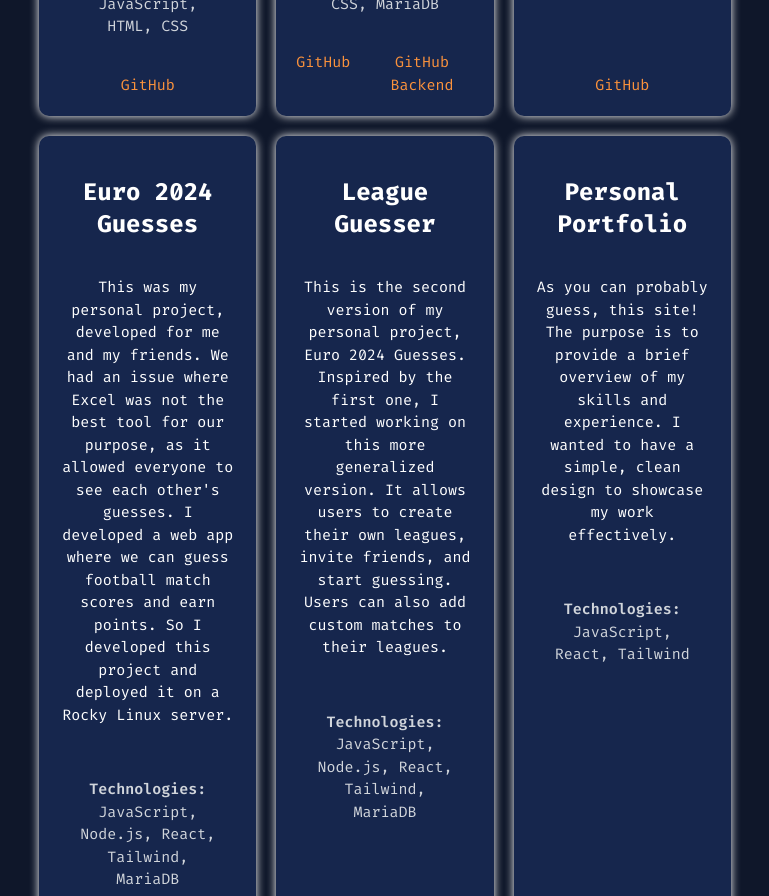
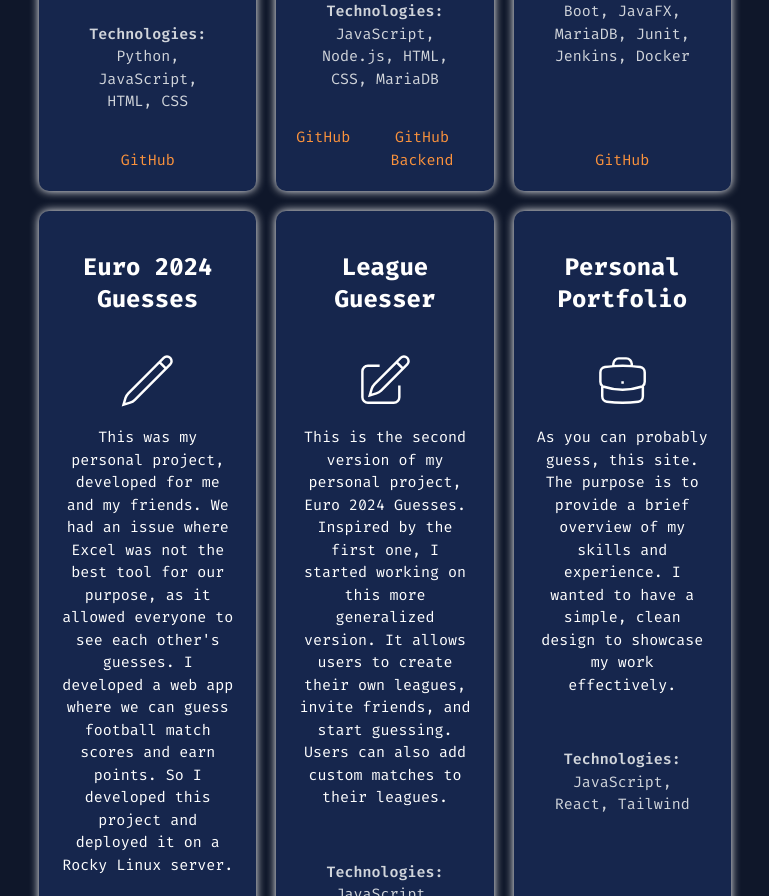
Before and after one commit to jonnekoi/Personal-Portfolio, a React (Vite) app: page / in a window 1280 px wide. Shown: the part 3280-4176 px from the top of the page, without its empty margins (255-1024 px from the left). Built offline with nearby package versions, Linux system fonts and the light colour scheme.

Commit message:
added project icons

```diff
--- a/src/components/Projects.jsx
+++ b/src/components/Projects.jsx
@@ -5,12 +5,18 @@ const projects = [
     title: "Air Travellers Challenge",
     description: "This was the first coding project I was part of. This game has two versions, the first one worked with a terminal without a user interface and the second version had a UI. The idea of the game is to travel around the world with as low consumption as possible, answer questions on the way and earn points. Correct guesses earn you money to travel.",
     technologies: "Python, JavaScript, HTML, CSS",
+    icon: "<svg xmlns=\"http://www.w3.org/2000/svg\" fill=\"none\" viewBox=\"0 0 24 24\" strokeWidth={1.5} stroke=\"currentColor\" className=\"size-6\">\n" +
+        "  <path strokeLinecap=\"round\" strokeLinejoin=\"round\" d=\"m6.115 5.19.319 1.913A6 6 0 0 0 8.11 10.36L9.75 12l-.387.775c-.217.433-.132.956.21 1.298l1.348 1.348c.21.21.329.497.329.795v1.089c0 .426.24.815.622 1.006l.153.076c.433.217.956.132 1.298-.21l.723-.723a8.7 8.7 0 0 0 2.288-4.042 1.087 1.087 0 0 0-.358-1.099l-1.33-1.108c-.251-.21-.582-.299-.905-.245l-1.17.195a1.125 1.125 0 0 1-.98-.314l-.295-.295a1.125 1.125 0 0 1 0-1.591l.13-.132a1.125 1.125 0 0 1 1.3-.21l.603.302a.809.809 0 0 0 1.086-1.086L14.25 7.5l1.256-.837a4.5 4.5 0 0 0 1.528-1.732l.146-.292M6.115 5.19A9 9 0 1 0 17.18 4.64M6.115 5.19A8.965 8.965 0 0 1 12 3c1.929 0 3.716.607 5.18 1.64\" />\n" +
+        "</svg>\n",
     githublink: "https://github.com/jonnekoi/Ohjelmisto2_projekti/tree/main/Ohjelmisto1_projekti/Air-Travellers-Challengee"
   },
   {
     title: "Cake Factory",
     description: "This project was part of our web development studies. Our goal was to create an online shop for pastries with a dashboard for the owner to manage the site. I was responsible for the front-end development of the project, mainly on the dashboard. I also contributed to the back-end development with my team.",
     technologies: "JavaScript, Node.js, HTML, CSS, MariaDB",
+    icon: "<svg xmlns=\"http://www.w3.org/2000/svg\" fill=\"none\" viewBox=\"0 0 24 24\" strokeWidth={1.5} stroke=\"currentColor\" className=\"size-6\">\n" +
+        "  <path strokeLinecap=\"round\" strokeLinejoin=\"round\" d=\"M12 8.25v-1.5m0 1.5c-1.355 0-2.697.056-4.024.166C6.845 8.51 6 9.473 6 10.608v2.513m6-4.871c1.355 0 2.697.056 4.024.166C17.155 8.51 18 9.473 18 10.608v2.513M15 8.25v-1.5m-6 1.5v-1.5m12 9.75-1.5.75a3.354 3.354 0 0 1-3 0 3.354 3.354 0 0 0-3 0 3.354 3.354 0 0 1-3 0 3.354 3.354 0 0 0-3 0 3.354 3.354 0 0 1-3 0L3 16.5m15-3.379a48.474 48.474 0 0 0-6-.371c-2.032 0-4.034.126-6 .371m12 0c.39.049.777.102 1.163.16 1.07.16 1.837 1.094 1.837 2.175v5.169c0 .621-.504 1.125-1.125 1.125H4.125A1.125 1.125 0 0 1 3 20.625v-5.17c0-1.08.768-2.014 1.837-2.174A47.78 47.78 0 0 1 6 13.12M12.265 3.11a.375.375 0 1 1-.53 0L12 2.845l.265.265Zm-3 0a.375.375 0 1 1-.53 0L9 2.845l.265.265Zm6 0a.375.375 0 1 1-.53 0L15 2.845l.265.265Z\" />\n" +
+        "</svg>\n",
     githublink: "https://github.com/jonnekoi/Cake-Factory",
     servergithublink: "https://github.com/hinmiro/CakeFactoryBackend"
   },
@@ -18,12 +24,18 @@ const projects = [
     title: "Inventory Management System",
     description: "We created a simple inventory management system. The main focus of this project was not just the final product, but also learning agile methodologies, project management, testing and documentation. In summary, this was more about understanding the whole lifecycle of a software product.",
     technologies: "Java, Spring Boot, JavaFX, MariaDB, Junit, Jenkins, Docker",
+    icon: "<svg xmlns=\"http://www.w3.org/2000/svg\" fill=\"none\" viewBox=\"0 0 24 24\" strokeWidth={1.5} stroke=\"currentColor\" className=\"size-3\">\n" +
+        "  <path strokeLinecap=\"round\" strokeLinejoin=\"round\" d=\"m7.875 14.25 1.214 1.942a2.25 2.25 0 0 0 1.908 1.058h2.006c.776 0 1.497-.4 1.908-1.058l1.214-1.942M2.41 9h4.636a2.25 2.25 0 0 1 1.872 1.002l.164.246a2.25 2.25 0 0 0 1.872 1.002h2.092a2.25 2.25 0 0 0 1.872-1.002l.164-.246A2.25 2.25 0 0 1 16.954 9h4.636M2.41 9a2.25 2.25 0 0 0-.16.832V12a2.25 2.25 0 0 0 2.25 2.25h15A2.25 2.25 0 0 0 21.75 12V9.832c0-.287-.055-.57-.16-.832M2.41 9a2.25 2.25 0 0 1 .382-.632l3.285-3.832a2.25 2.25 0 0 1 1.708-.786h8.43c.657 0 1.281.287 1.709.786l3.284 3.832c.163.19.291.404.382.632M4.5 20.25h15A2.25 2.25 0 0 0 21.75 18v-2.625c0-.621-.504-1.125-1.125-1.125H3.375c-.621 0-1.125.504-1.125 1.125V18a2.25 2.25 0 0 0 2.25 2.25Z\" />\n" +
+        "</svg>\n",
     githublink: "https://github.com/Jafestro/Inventory-Management-Sys"
   },
   {
     title: "Euro 2024 Guesses",
     description: "This was my personal project, developed for me and my friends. We had an issue where Excel was not the best tool for our purpose, as it allowed everyone to see each other's guesses. I developed a web app where we can guess football match scores and earn points. So I developed this project and deployed it on a Rocky Linux server.",
     technologies: "JavaScript, Node.js, React, Tailwind, MariaDB",
+    icon: "<svg xmlns=\"http://www.w3.org/2000/svg\" fill=\"none\" viewBox=\"0 0 24 24\" strokeWidth={1.5} stroke=\"currentColor\" className=\"size-6\">\n" +
+        "  <path strokeLinecap=\"round\" strokeLinejoin=\"round\" d=\"m16.862 4.487 1.687-1.688a1.875 1.875 0 1 1 2.652 2.652L6.832 19.82a4.5 4.5 0 0 1-1.897 1.13l-2.685.8.8-2.685a4.5 4.5 0 0 1 1.13-1.897L16.863 4.487Zm0 0L19.5 7.125\" />\n" +
+        "</svg>\n",
     githublink: "https://github.com/jonnekoi/euro2024Front",
     servergithublink: "https://github.com/jonnekoi/euro2024"
   },
@@ -31,13 +43,19 @@ const projects = [
     title: "League Guesser",
     description: "This is the second version of my personal project, Euro 2024 Guesses. Inspired by the first one, I started working on this more generalized version. It allows users to create their own leagues, invite friends, and start guessing. Users can also add custom matches to their leagues.",
     technologies: "JavaScript, Node.js, React, Tailwind, MariaDB",
+    icon: "<svg xmlns=\"http://www.w3.org/2000/svg\" fill=\"none\" viewBox=\"0 0 24 24\" strokeWidth={1.5} stroke=\"currentColor\" className=\"size-6\">\n" +
+        "  <path strokeLinecap=\"round\" strokeLinejoin=\"round\" d=\"m16.862 4.487 1.687-1.688a1.875 1.875 0 1 1 2.652 2.652L10.582 16.07a4.5 4.5 0 0 1-1.897 1.13L6 18l.8-2.685a4.5 4.5 0 0 1 1.13-1.897l8.932-8.931Zm0 0L19.5 7.125M18 14v4.75A2.25 2.25 0 0 1 15.75 21H5.25A2.25 2.25 0 0 1 3 18.75V8.25A2.25 2.25 0 0 1 5.25 6H10\" />\n" +
+        "</svg>\n",
     githublink: "https://github.com/jonnekoi/fmm-front",
     servergithublink: "https://github.com/jonnekoi/FMM"
   },
   {
     title: "Personal Portfolio",
-    description: "As you can probably guess, this site! The purpose is to provide a brief overview of my skills and experience. I wanted to have a simple, clean design to showcase my work effectively.",
+    description: "As you can probably guess, this site. The purpose is to provide a brief overview of my skills and experience. I wanted to have a simple, clean design to showcase my work effectively.",
     technologies: "JavaScript, React, Tailwind",
+    icon: "<svg xmlns=\"http://www.w3.org/2000/svg\" fill=\"none\" viewBox=\"0 0 24 24\" strokeWidth={1.5} stroke=\"currentColor\" className=\"size-6\">\n" +
+        "  <path strokeLinecap=\"round\" strokeLinejoin=\"round\" d=\"M20.25 14.15v4.25c0 1.094-.787 2.036-1.872 2.18-2.087.277-4.216.42-6.378.42s-4.291-.143-6.378-.42c-1.085-.144-1.872-1.086-1.872-2.18v-4.25m16.5 0a2.18 2.18 0 0 0 .75-1.661V8.706c0-1.081-.768-2.015-1.837-2.175a48.114 48.114 0 0 0-3.413-.387m4.5 8.006c-.194.165-.42.295-.673.38A23.978 23.978 0 0 1 12 15.75c-2.648 0-5.195-.429-7.577-1.22a2.016 2.016 0 0 1-.673-.38m0 0A2.18 2.18 0 0 1 3 12.489V8.706c0-1.081.768-2.015 1.837-2.175a48.111 48.111 0 0 1 3.413-.387m7.5 0V5.25A2.25 2.25 0 0 0 13.5 3h-3a2.25 2.25 0 0 0-2.25 2.25v.894m7.5 0a48.667 48.667 0 0 0-7.5 0M12 12.75h.008v.008H12v-.008Z\" />\n" +
+        "</svg>\n",
     githublink: "https://github.com/jonnekoi/Personal-Portfolio"
   },
 ];
@@ -60,6 +78,11 @@ const Projects = () => {
                   transition={{ duration: 0.6, delay: index * 0.1 }}
               >
                 <h1 className="text-2xl m-5 font-bold">{project.title}</h1>
+                {project.icon && (
+                    <div className="flex justify-center items-center">
+                      <div className="w-2/6" dangerouslySetInnerHTML={{ __html: project.icon }}></div>
+                    </div>
+                )}
                 <p className="mb-4">{project.description}</p>
                 <p className="m-5 text-gray-300">
                   <span className="font-semibold">Technologies:</span> {project.technologies}
```
